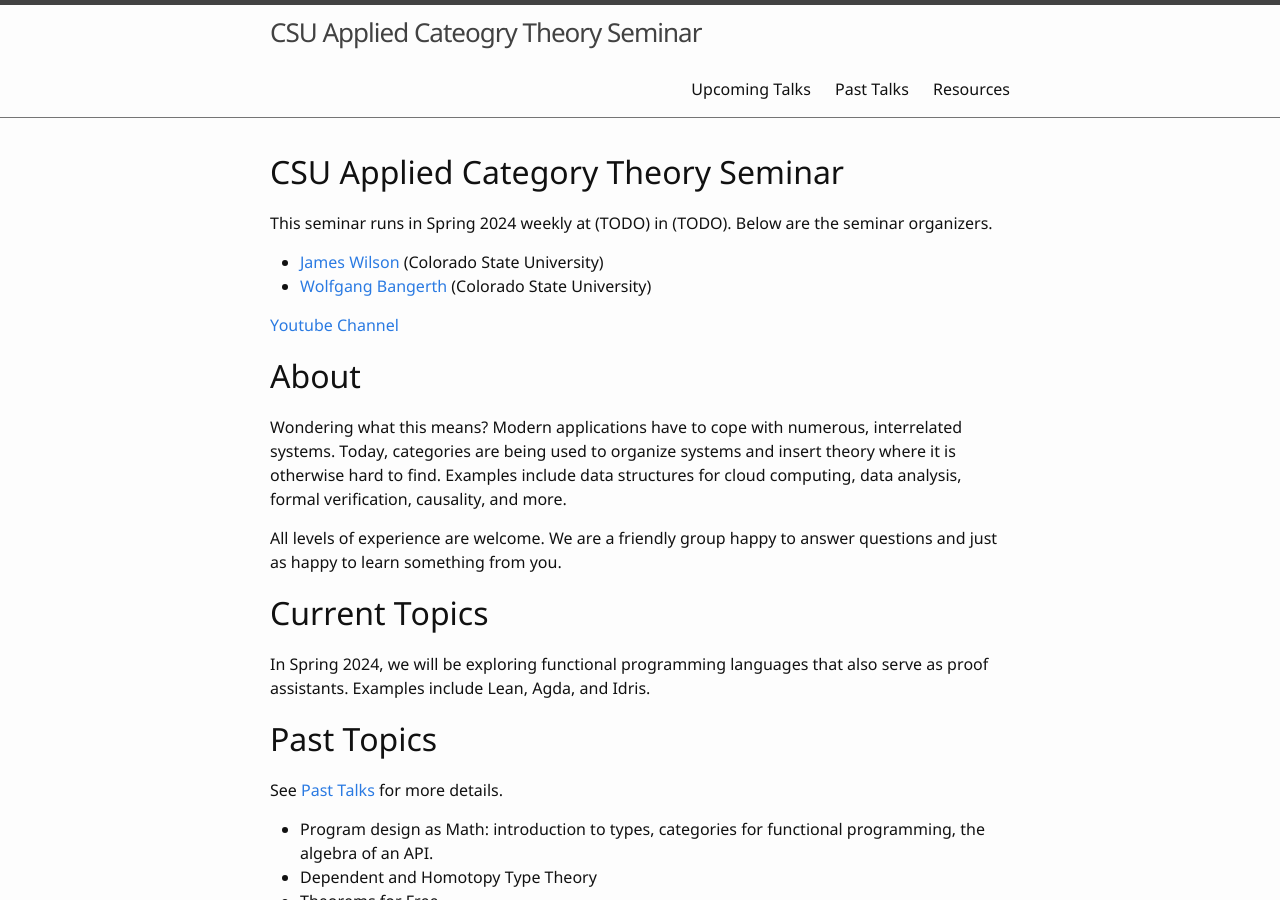
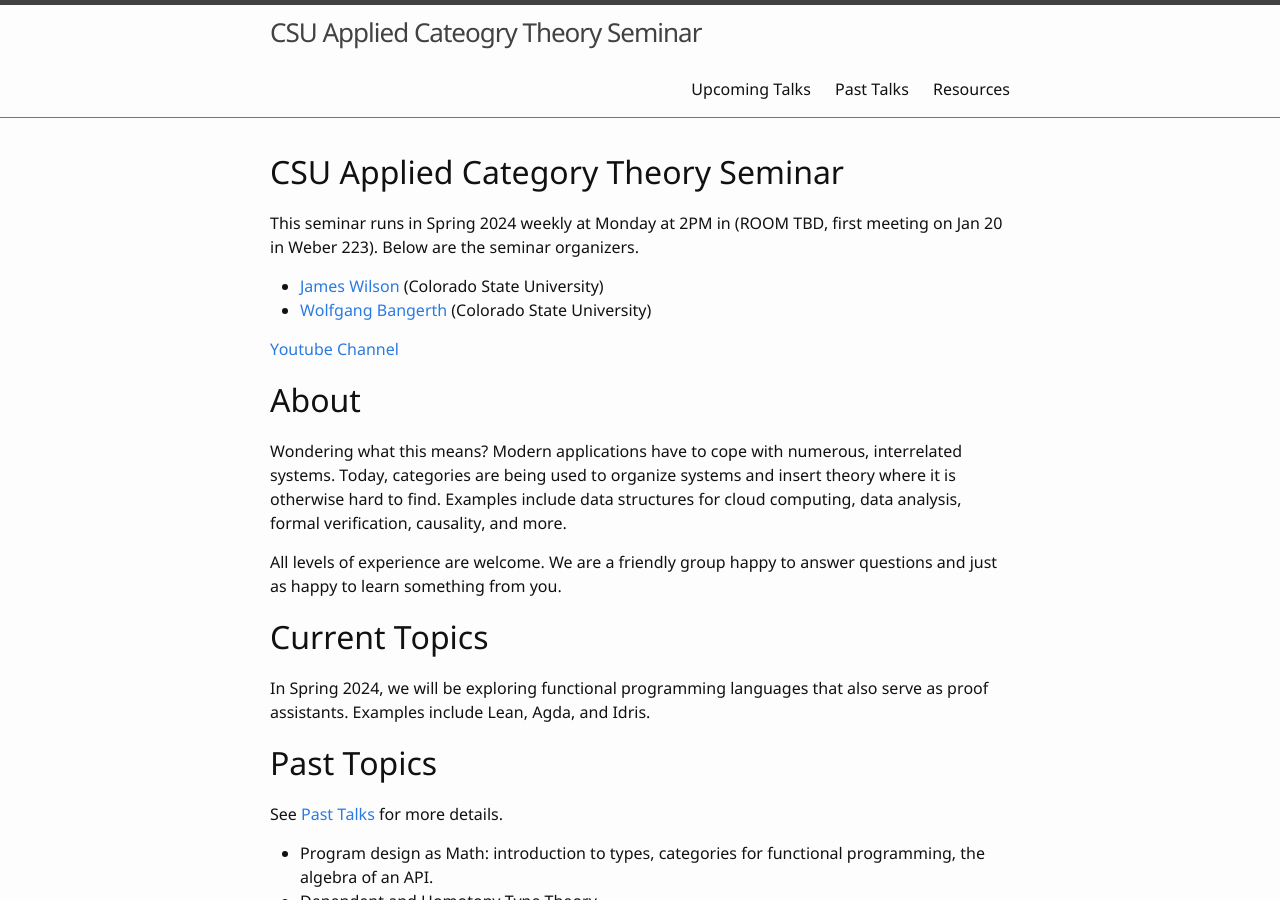
Before and after one commit to csu-applied-category-theory/csu-applied-category-theory.github.io, a Jekyll site: the page built from index.md, in a window 1280 px wide and 900 px high. Built offline with Jekyll 4.4.1, drawn with Linux system fonts in a browser that asks for light colours.

Commit message:
Add time and tbd room

```diff
--- a/index.md
+++ b/index.md
@@ -4,7 +4,7 @@ title: Home
 
 # CSU Applied Category Theory Seminar
 
-This seminar runs in Spring 2024 weekly at (TODO) in (TODO). Below are the seminar organizers.
+This seminar runs in Spring 2024 weekly at Monday at 2PM in (ROOM TBD, first meeting on Jan 20 in Weber 223). Below are the seminar organizers.
 
 
 - [James Wilson](https://www.math.colostate.edu/~jwilson/wilson.html){:target="_blank"} (Colorado State University)
```
